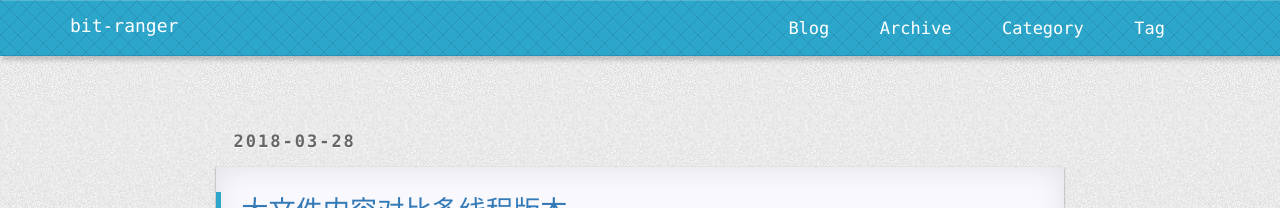
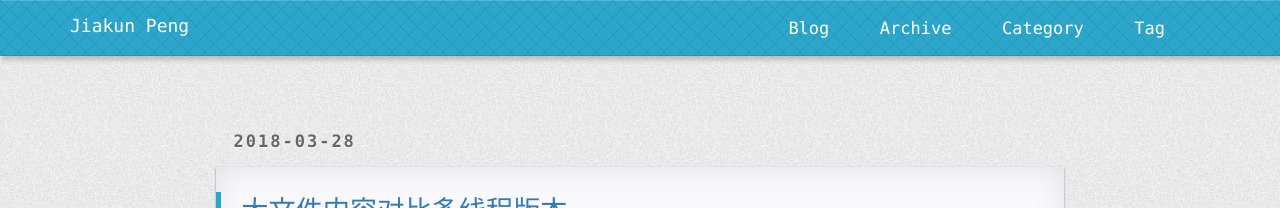
Before and after one commit to oblivionpjk/oblivionpjk.github.io, a Jekyll site: the page built from index.html, in a window 1280 px wide. Shown: the top 208 px of the page. Built offline with Jekyll 4.4.1, drawn with Linux system fonts in a browser that asks for light colours; nearby versions of some CDN libraries; the list of posts is cut into pages by our own code; comment, search, counter and statistics services are not loaded; a style sheet for code colours, icons or effects is not loaded; part of the change alters nothing that is shown.

Commit message:
Update _config.yml

```diff
--- a/_config.yml
+++ b/_config.yml
@@ -25,21 +25,21 @@ defaults:
 
 
 
-title: "bit-ranger"
-email: sincerebravefight@gmail.com
+title: "Jiakun Peng"
+email: jiakun.peng@postgrad.manchester.ac.uk
 description: ""
 github:
-  username: bit-ranger
-swiftype:
-  searchId: iXZyPokVfxFaBTvi64Y6
-gitment:
-    repo: blog
-    client_id: a6fb73b3e790e234bab8
-    client_secret: cc10aaff53a03d05ab2ee002dbf401dd7627c7a3
+  username: oblivionpjk
+# swiftype:
+#   searchId: iXZyPokVfxFaBTvi64Y6
+# gitment:
+#     repo: blog
+#     client_id: a6fb73b3e790e234bab8
+#     client_secret: cc10aaff53a03d05ab2ee002dbf401dd7627c7a3
 
-url: "https://bit-ranger.github.io/blog"
-imgrepo: "https://bit-ranger.github.io/blog/static/img"
+# url: "https://bit-ranger.github.io/blog"
+# imgrepo: "https://bit-ranger.github.io/blog/static/img"
 
 
-#url: "http://127.0.0.1:4000"
-#imgrepo: "http://127.0.0.1:4000/static/img"
+url: "http://127.0.0.1:4000"
+imgrepo: "http://127.0.0.1:4000/static/img"
```
